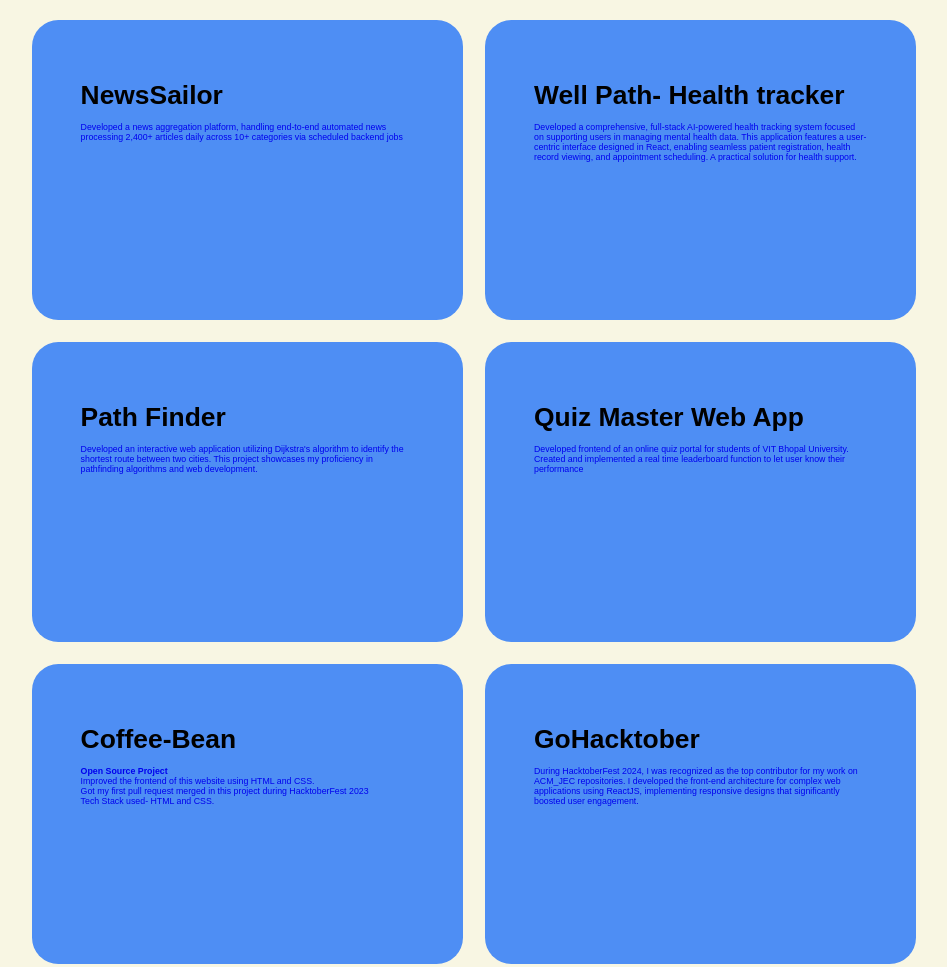
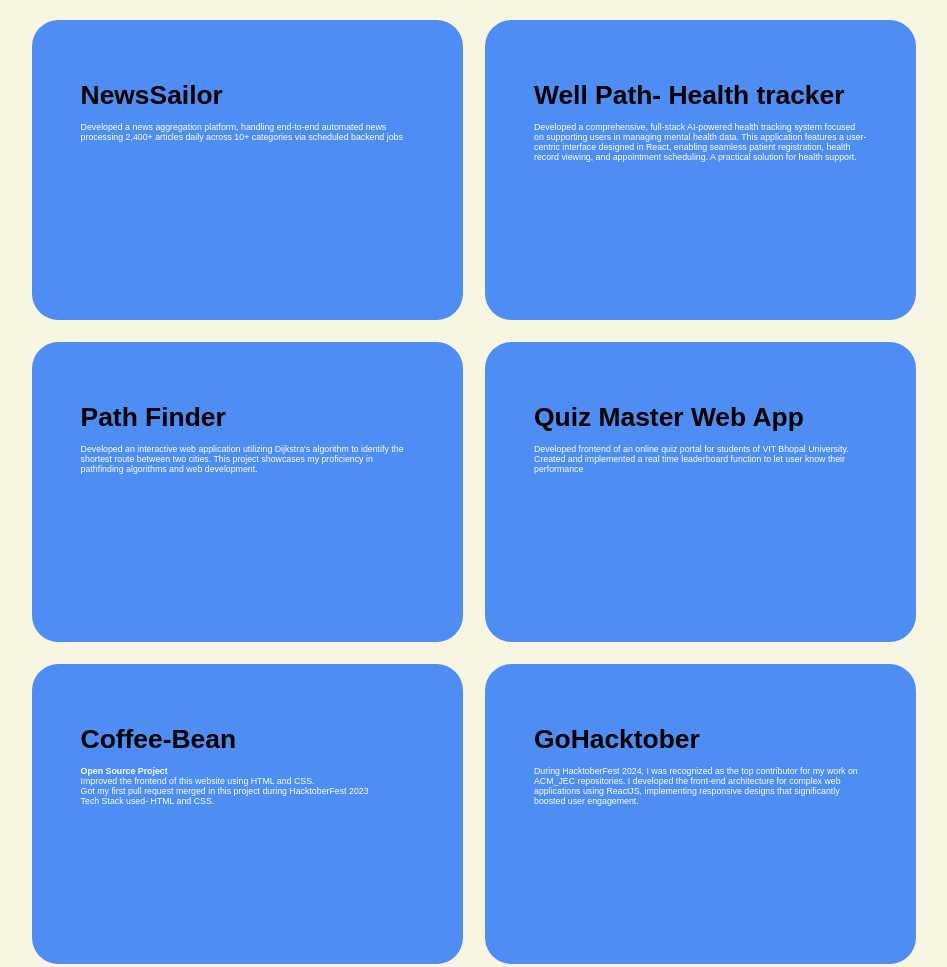
Before and after one commit to abhiinavjain/portfolio, a website: page portfolio website/index.html in a window 1280 px wide. Shown: the part 1840-2807 px from the top of the page, without its empty margins (166-1113 px from the left). Drawn offline with nearby package versions, Linux system fonts and the light colour scheme.

Commit message:
Update index.html

```diff
--- a/portfolio website/index.html
+++ b/portfolio website/index.html
@@ -84,7 +84,7 @@
             <div class="service-box">
                 <div class="service-info">
                     <h4>NewsSailor</h4>
-                    <p><a href="http://www.newssailor.com" target="_blank">Developed a news aggregation platform, handling end-to-end automated news processing 2,400+ articles daily
+                    <p style="color: white;"><a href="http://www.newssailor.com" target="_blank" style="color: white; text-decoration: none;">Developed a news aggregation platform, handling end-to-end automated news processing 2,400+ articles daily
                         across 10+ categories via scheduled backend jobs</a></p>
                 </div>
             </div>
@@ -92,7 +92,7 @@
             <div class="service-box">
                 <div class="service-info">
                     <h4>Well Path- Health tracker</h4>
-                    <p><a href="https://github.com/abhiinavjain/patient-health-tracker" target="_blank">Developed a comprehensive, full-stack AI-powered health tracking system focused on supporting
+                    <p style="color: white;"><a href="https://github.com/abhiinavjain/patient-health-tracker" target="_blank" style="color: white; text-decoration: none;">Developed a comprehensive, full-stack AI-powered health tracking system focused on supporting
                          users in managing mental health data. This application features a user-centric interface designed in React,
                          enabling seamless patient registration, health record viewing, and appointment scheduling.
                           A practical solution for health support.</a></p>
@@ -102,7 +102,7 @@
             <div class="service-box">
                 <div class="service-info">
                    <h4>Path Finder</h4>
-                   <p><a href="https://path-finder-alpha.vercel.app/" target="_blank">Developed an interactive web application utilizing Dijkstra's algorithm to identify the
+                   <p style="color: white;"><a href="https://path-finder-alpha.vercel.app/" target="_blank" style="color: white; text-decoration: none;">Developed an interactive web application utilizing Dijkstra's algorithm to identify the
                        shortest route between two cities. This project showcases my proficiency in pathfinding
                        algorithms and web development.</a></p>
                </div>
@@ -111,7 +111,7 @@
            <div class="service-box">
                 <div class="service-info">
                     <h4>Quiz Master Web App</h4>
-                    <p><a href="https://quiz-master-online.vercel.app/" target="_blank">Developed frontend of an online quiz portal for students of VIT Bhopal
+                    <p style="color: white;"><a href="https://quiz-master-online.vercel.app/" target="_blank" style="color: white; text-decoration: none;">Developed frontend of an online quiz portal for students of VIT Bhopal
                         University.
                         Created and implemented a real time leaderboard function to let user know their performance</a></p>
                 </div>
@@ -120,7 +120,7 @@
             <div class="service-box">
                 <div class="service-info">
                     <h4>Coffee-Bean</h4>
-                    <p><a href="https://coffee-bean-xi.vercel.app" target="_blank"><b>Open Source Project</b><br> Improved the frontend of this website using HTML and CSS.<br>
+                    <p style="color: white;"><a href="https://coffee-bean-xi.vercel.app" target="_blank" style="color: white; text-decoration: none;"><b>Open Source Project</b><br> Improved the frontend of this website using HTML and CSS.<br>
                         Got my first pull request merged in this project during HacktoberFest 2023 <br>
                         Tech Stack used- HTML and CSS.</a></p>
                 </div>
@@ -129,7 +129,7 @@
             <div class="service-box">
                 <div class="service-info">
                    <h4>GoHacktober</h4>
-                    <p><a href="https://github.com/abhiinavjain/Hacktober2024-Web_Development--GoHacktober" target="_blank">During HacktoberFest 2024, I was recognized as the top contributor
+                    <p style="color: white;"><a href="https://github.com/abhiinavjain/Hacktober2024-Web_Development--GoHacktober" target="_blank" style="color: white; text-decoration: none;">During HacktoberFest 2024, I was recognized as the top contributor
                         for my work on ACM_JEC repositories. I developed the front-end architecture for complex web applications using ReactJS,
                          implementing responsive designs that significantly boosted  user engagement.</a></p>
                 </div>
@@ -138,7 +138,7 @@
             <div class="service-box">
                 <div class="service-info">
                    <h4>Socialify</h4>
-                    <p><a href="https://socialify-socials.vercel.app" target="_blank">Designed and developed the frontend for Socialify, a social media web application.
+                    <p style="color: white;"><a href="https://socialify-socials.vercel.app" target="_blank" style="color: white; text-decoration: none;">Designed and developed the frontend for Socialify, a social media web application.
                         Implemented features to enable user interaction and content creation.
                         Built a user-friendly interface to foster social connection and engagement.</a></p>
                 </div>
```
